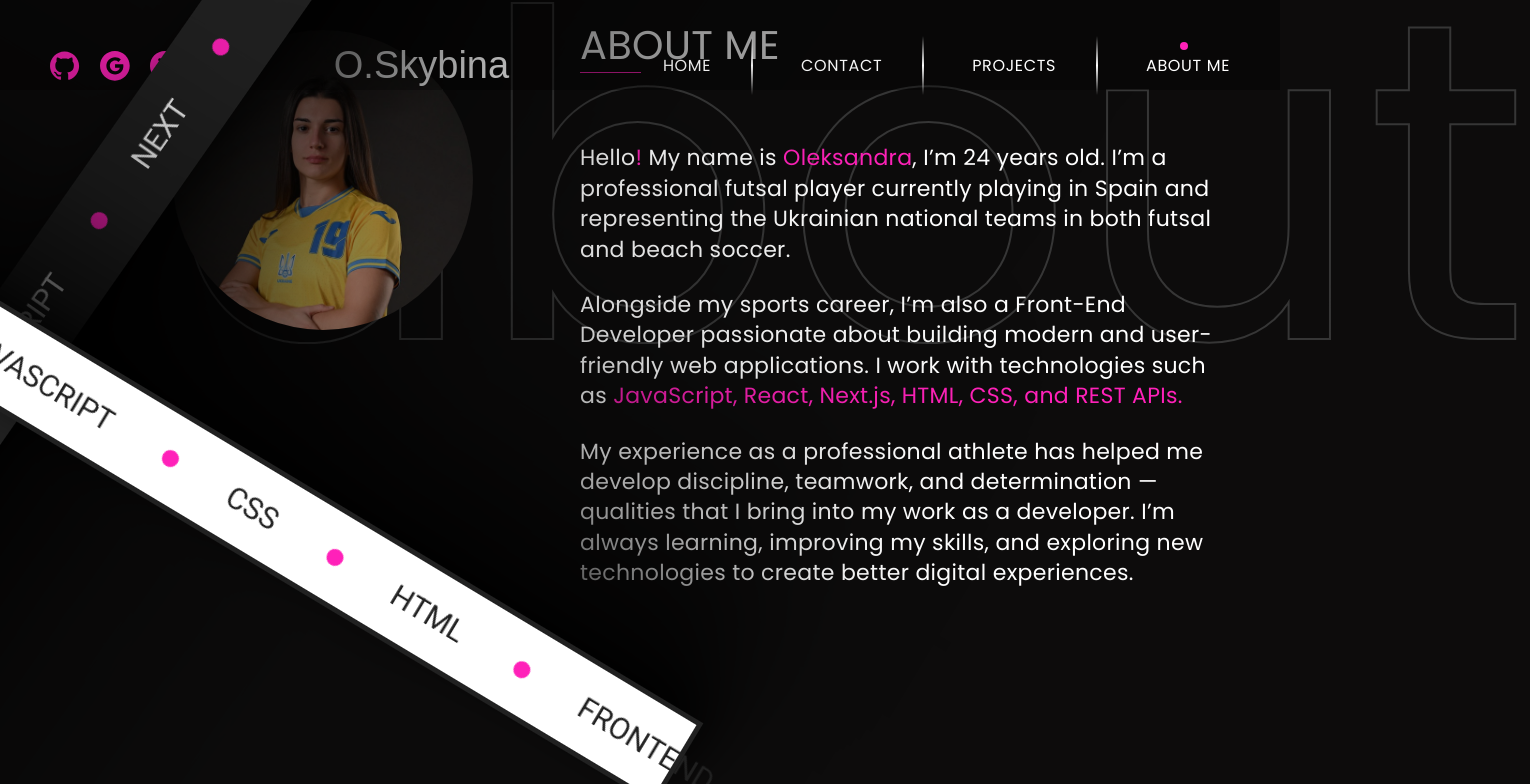
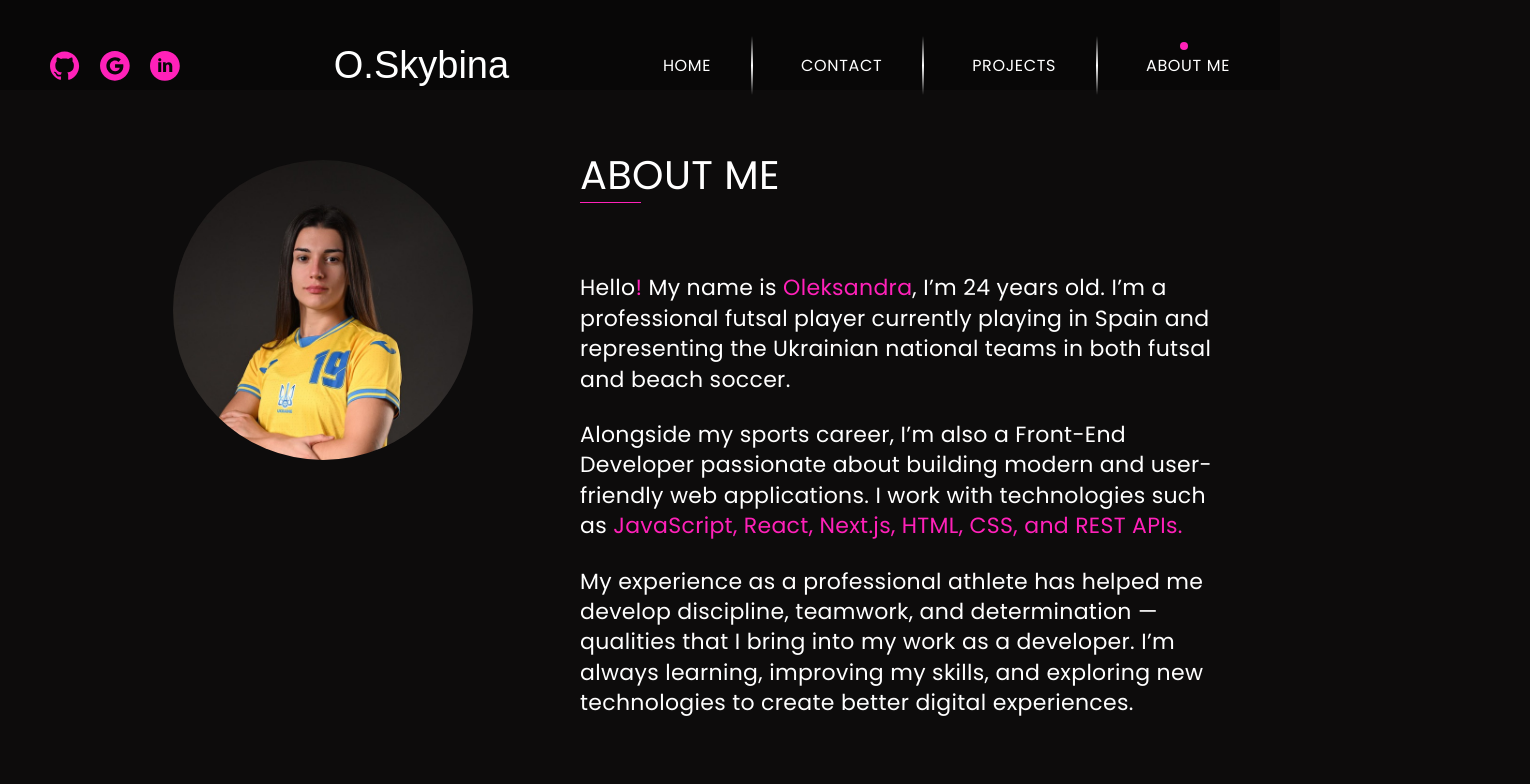
Before and after one commit to SashaSkybina11/MyPortfolio-, a Next.js app: page /about in a window 1280 px wide. Shown: the top 784 px of the page, 1530 px wide, since content can reach past the window. Built offline with nearby package versions, Linux system fonts and the light colour scheme; a web font is replaced by a local one.

Commit message:
modified files

```diff
--- a/app/about/Page.module.css
+++ b/app/about/Page.module.css
@@ -3,7 +3,7 @@
   justify-content: flex-end;
   align-items: start;
   gap: 107px;
-  padding-top: 30px;
+  padding-top: 160px;
   position: relative;
 }
 
--- a/app/about/page.tsx
+++ b/app/about/page.tsx
@@ -4,8 +4,8 @@ import { skills } from "@/types/skills";
 
 const Page = () => {
   return (
-    <main className={`page-shell page-container ${css.containerAbout}`}>
-      <div className={css.whiteLine}>
+    <main className={css.containerAbout}>
+      {/* <div className={css.whiteLine}>
         <div className={css.track}>
           {[...skills, ...skills].map((skill, i) => (
             <div key={i} className={css.item}>
@@ -14,8 +14,8 @@ const Page = () => {
             </div>
           ))}
         </div>
-      </div>
-      <div className={css.grayLine}>
+      </div> */}
+      {/* <div className={css.grayLine}>
         <div className={css.track}>
           {[...skills, ...skills].reverse().map((skill, i) => (
             <div key={i} className={css.item}>
@@ -24,7 +24,7 @@ const Page = () => {
             </div>
           ))}
         </div>
-      </div>
+      </div> */}
       <div className={css.image}>
         <Image
           src="/avatar/my-photo.jpg"
@@ -57,7 +57,7 @@ const Page = () => {
           </p>
         </div>
       </div>
-      <div className={css.behind}>about</div>
+      {/* <div className={css.behind}>about</div> */}
     </main>
   );
 };
--- a/app/contact/Page.module.css
+++ b/app/contact/Page.module.css
@@ -7,7 +7,7 @@
   margin: 0 auto;
   /* margin-left: auto;
   margin-right: 40px; */
-  padding-top: 30px;
+  padding-top: 120px;
   position: relative;
 }
 
--- a/app/contact/page.tsx
+++ b/app/contact/page.tsx
@@ -3,7 +3,7 @@ import css from "./Page.module.css";
 
 const Page = () => {
   return (
-    <main className={`page-shell page-container ${css.containerContact}`}>
+    <main className={css.containerContact}>
       <div className={css.contentContact}>
         <h1 className={css.title}>Contact</h1>
         <div className={css.descr}>
@@ -38,7 +38,7 @@ const Page = () => {
             </a>
           </div>
         </div>
-        <div className={css.whiteLine}>
+        {/* <div className={css.whiteLine}>
           <div className={css.track}>
             {[...skills, ...skills].map((skill, i) => (
               <div key={i} className={css.item}>
@@ -58,7 +58,7 @@ const Page = () => {
             ))}
           </div>
         </div>
-        <div className={css.behind}>Contact</div>
+        <div className={css.behind}>Contact</div> */}
       </div>
     </main>
   );
--- a/app/projects/Page.module.css
+++ b/app/projects/Page.module.css
@@ -6,7 +6,7 @@
   max-width: 840px;
   margin-left: auto;
   margin-right: 40px;
-  padding-top: 30px;
+  padding-top: 120px;
   position: relative;
   z-index: 3;
 }
--- a/app/projects/page.tsx
+++ b/app/projects/page.tsx
@@ -35,8 +35,8 @@ const Page = () => {
   const isLastSlide = currentSlide === projects.length - 1;
 
   return (
-    <main className={`page-shell page-container ${css.containerProjects}`}>
-      <div className={css.whiteLine}>
+    <main className={css.containerProjects}>
+      {/* <div className={css.whiteLine}>
         <div className={css.track}>
           {[...skills, ...skills].map((skill, i) => (
             <div key={i} className={css.item}>
@@ -55,7 +55,7 @@ const Page = () => {
             </div>
           ))}
         </div>
-      </div>
+      </div> */}
 
       <div className={css.contentProjects}>
         <h1 className={css.title}>projects</h1>
@@ -131,7 +131,7 @@ const Page = () => {
         )}
       </div>
 
-      <div className={css.behind}>projects</div>
+      {/* <div className={css.behind}>projects</div> */}
     </main>
   );
 };
```
